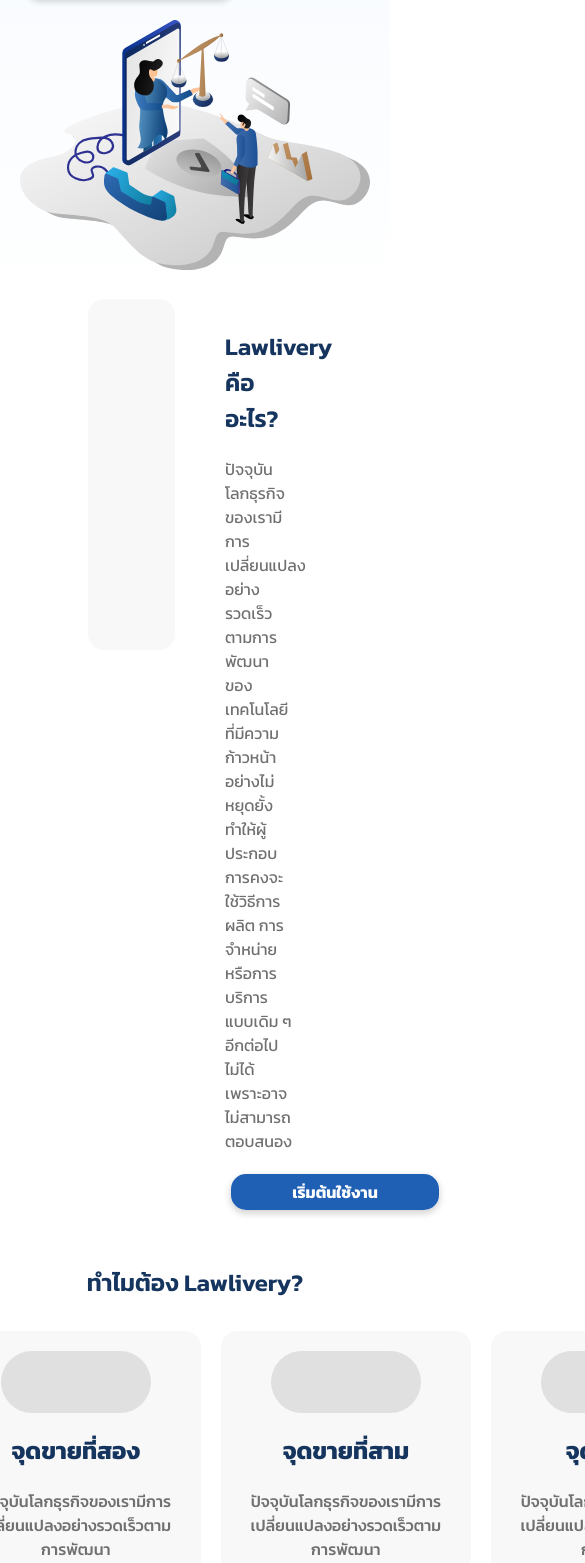
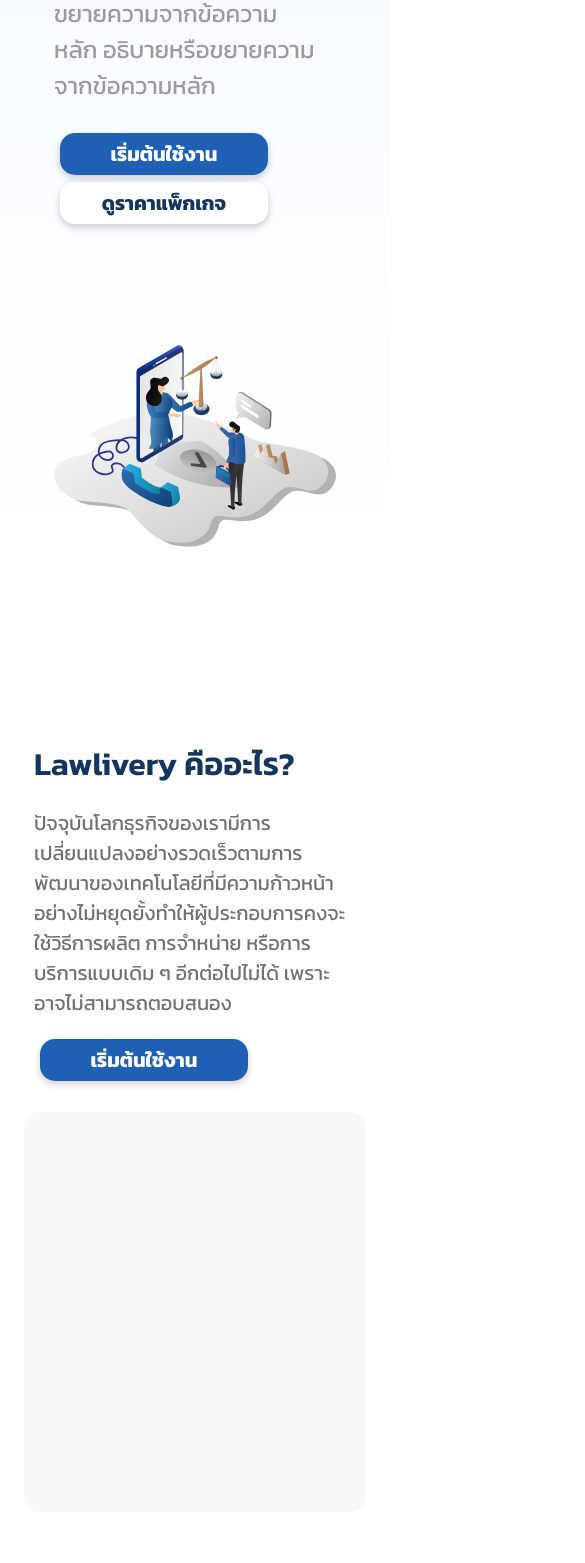
Before and after one commit to lwrydev/LWRY-Public, a Next.js app: page / in a window 390 px wide. Shown: the part 434-1997 px from the top of the page, 585 px wide, since content can reach past the window. Built offline with nearby package versions, Linux system fonts and the light colour scheme.

Commit message:
responsive

```diff
--- a/components/carousel/features/features.module.css
+++ b/components/carousel/features/features.module.css
@@ -20,14 +20,6 @@
   justify-content: center;
 }
 
-.featureAgBox {
-  position: relative;
-  right: 90px;
-  display: flex;
-  justify-content: center;
-  align-items: center;
-}
-
 .featureAngle {
   width: 60px;
   height: 60px;
@@ -40,6 +32,9 @@
   justify-content: center;
   align-items: center;
   cursor: pointer;
+  position: absolute;
+  margin-left: 50px;
+  z-index: 1;
 }
 
 .featureTitle {
--- a/pages/index.js
+++ b/pages/index.js
@@ -16,7 +16,7 @@
         <div className={styles.picture}></div>
         <div className={styles.mainBlock}>
           <div className='d-none d-xl-block col-xl-1'></div>
-          <div className='col-lg-6 col-xl-5'>
+          <div className='col-12 col-sm-6 col-md-6 col-lg-6 col-xl-5'>
             <div>
               <div className={styles.mainContentText}>ข้อความหลักเว็บไซต์</div>
               <div className={styles.mainContentDetails}>ข้อความย่อย อธิบายหรือขยายความจากข้อความหลัก อธิบายหรือขยายความจากข้อความหลัก</div>
@@ -26,77 +26,97 @@
               </div>
             </div>
           </div>
-          <div className='col-lg-6 col-xl-5'>
-            <Image src={IconHome} />
+          <div className='col-12 col-sm-6 col-md-6 col-lg-6 col-xl-5'>
+            <Image src={IconHome} height='400' />
           </div>
           <div className='d-none d-xl-block col-1'></div>
         </div>
       </div>
       <div className={styles.lwryDetailsBlock}>
-        <div className='d-flex'>
-          <div className='col-2'></div>
-          <div className='col-4'>
+        <div className='row flex-column-reverse flex-sm-column'>
+          <div className='col-lg-1 col-xl-2'></div>
+          <div className='col-lg-10 col-xl-4'>
             <div className={styles.lwryDetailsPic}></div>
           </div>
-          <div className='col-4'>
+          <div className='d-lg-block col-lg-1 d-xl-none'></div>
+          <div className='d-lg-block col-lg-1 d-xl-none'></div>
+          <div className='col-lg-10 col-xl-4'>
             <div className={styles.lwryDetails}>
               <div className={styles.detailsContentText}>Lawlivery คืออะไร?</div>
               <div className={styles.detailsContentDetails}>ปัจจุบันโลกธุรกิจของเรามีการเปลี่ยนแปลงอย่างรวดเร็วตามการพัฒนาของเทคโนโลยีที่มีความก้าวหน้า อย่างไม่หยุดยั้งทำให้ผู้ประกอบการคงจะใช้วิธีการผลิต การจำหน่าย หรือการบริการแบบเดิม ๆ อีกต่อไปไม่ได้ เพราะอาจไม่สามารถตอบสนอง</div>
               <Button className={styles.btnInit}>เริ่มต้นใช้งาน</Button>
             </div>
           </div>
-          <div className='col-2'></div>
+          <div className='col-lg-1 col-xl-2'></div>
         </div>
       </div>
       <div className={styles.aboutLwry}>
         <div className={styles.aboutLwryText}>ทำไมต้อง Lawlivery?</div>
         <div className='d-flex'>
-          <div className='col-2'></div>
-          <div className='col-9'>
-            <div className={styles.aboutLwryGrp}>
-              <div className={styles.aboutLwryBox}>
-                <div className={styles.aboutPic}></div>
-                <div className={styles.aboutTitle}>จุดขายที่หนึ่ง</div>
-                <div className={styles.aboutDetail}>ปัจจุบันโลกธุรกิจของเรามีการเปลี่ยนแปลงอย่างรวดเร็วตามการพัฒนา</div>
+          <div className='col-md-0 col-lg-1 col-xl-2'></div>
+          <div className='col-sm-12 col-md-12 col-lg-10 col-xl-8'>
+            <div className='d-md-flex'>
+              <div className={styles.aboutLwryBox + ' d-flex flex-row d-md-block'}>
+                <div className='col-4 col-sm-4 col-md-12'>
+                  <div className={styles.aboutPic}></div>
+                </div>
+                <div className='col-sm-8 col-md-12'>
+                  <div className={styles.aboutTitle + ' text-md-center'}>จุดขายที่หนึ่ง</div>
+                  <div className={styles.aboutDetail + ' text-md-center'}>ปัจจุบันโลกธุรกิจของเรามีการเปลี่ยนแปลงอย่างรวดเร็วตามการพัฒนา</div>
+                </div>
               </div>
-              <div className={styles.aboutLwryBox}>
-                <div className={styles.aboutPic}></div>
-                <div className={styles.aboutTitle}>จุดขายที่สอง</div>
-                <div className={styles.aboutDetail}>ปัจจุบันโลกธุรกิจของเรามีการเปลี่ยนแปลงอย่างรวดเร็วตามการพัฒนา</div>
+              <div className={styles.aboutLwryBox + ' d-flex flex-row d-md-block'}>
+                <div className='col-4 col-sm-4 col-md-12'>
+                  <div className={styles.aboutPic}></div>
+                </div>
+                <div className='col-sm-8 col-md-12'>
+                  <div className={styles.aboutTitle + ' text-md-center'}>จุดขายที่สอง</div>
+                  <div className={styles.aboutDetail + ' text-md-center'}>ปัจจุบันโลกธุรกิจของเรามีการเปลี่ยนแปลงอย่างรวดเร็วตามการพัฒนา</div>
+                </div>
               </div>
-              <div className={styles.aboutLwryBox}>
-                <div className={styles.aboutPic}></div>
-                <div className={styles.aboutTitle}>จุดขายที่สาม</div>
-                <div className={styles.aboutDetail}>ปัจจุบันโลกธุรกิจของเรามีการเปลี่ยนแปลงอย่างรวดเร็วตามการพัฒนา</div>
+              <div className={styles.aboutLwryBox + ' d-flex flex-row d-md-block'}>
+                <div className='col-4 col-sm-4 col-md-12'>
+                  <div className={styles.aboutPic}></div>
+                </div>
+                <div className='col-sm-8 col-md-12'>
+                  <div className={styles.aboutTitle + ' text-md-center'}>จุดขายที่สาม</div>
+                  <div className={styles.aboutDetail + ' text-md-center'}>ปัจจุบันโลกธุรกิจของเรามีการเปลี่ยนแปลงอย่างรวดเร็วตามการพัฒนา</div>
+                </div>
               </div>
-              <div className={styles.aboutLwryBox}>
-                <div className={styles.aboutPic}></div>
-                <div className={styles.aboutTitle}>จุดขายที่สี่</div>
-                <div className={styles.aboutDetail}>ปัจจุบันโลกธุรกิจของเรามีการเปลี่ยนแปลงอย่างรวดเร็วตามการพัฒนา</div>
+              <div className={styles.aboutLwryBox + ' d-flex flex-row d-md-block'}>
+                <div className='col-4 col-sm-4 col-md-12'>
+                  <div className={styles.aboutPic}></div>
+                </div>
+                <div className='col-sm-8 col-md-12'>
+                  <div className={styles.aboutTitle + ' text-md-center'}>จุดขายที่สี่</div>
+                  <div className={styles.aboutDetail + ' text-md-center'}>ปัจจุบันโลกธุรกิจของเรามีการเปลี่ยนแปลงอย่างรวดเร็วตามการพัฒนา</div>
+                </div>
               </div>
             </div>
           </div>
-          <div className='col-1'></div>
+          <div className='col-md-0 col-lg-1 col-xl-2'></div>
         </div>
       </div>
       <div className={styles.lwryDetailsBlock2}>
         <div className='d-flex'>
-          <div className='col-2'></div>
-          <div className='col-9'>
-            <div className='d-flex'>
-              <div className='col-6 d-flex align-items-center'>
+          <div className='col-sm-0 col-md-1 col-lg-1 col-xl-2'></div>
+          <div className='col-sm-12 col-md-10 col-lg-10 col-xl-8'>
+            <div className='row'>
+              <div className='col-sm-12 col-md-12 col-lg-12 col-xl-6 d-flex align-items-center'>
                 <div className={styles.lwryDetails}>
                   <div className={styles.detailsContentText}>Solution ของ Lawlivery</div>
                   <div className={styles.detailsContentDetails}>ปัจจุบันโลกธุรกิจของเรามีการเปลี่ยนแปลงอย่างรวดเร็วตามการพัฒนาของเทคโนโลยีที่มีความก้าวหน้า อย่างไม่หยุดยั้งทำให้ผู้ประกอบการคงจะใช้วิธีการผลิต การจำหน่าย หรือการบริการแบบเดิม ๆ อีกต่อไปไม่ได้ เพราะอาจไม่สามารถตอบสนอง</div>
                   <Button className={styles.btnInit}>เริ่มต้นใช้งาน</Button>
                 </div>
               </div>
-              <div className='col-6'>
+              <div className='col-1 d-md-none'></div>
+              <div className='col-sm-10 col-md-12 col-lg-12 col-xl-6'>
                 <div className={styles.lwryDetailsPic}></div>
               </div>
+              <div className='col-1 d-md-none'></div>
             </div>
           </div>
-          <div className='col-1'></div>
+          <div className='col-md-1 col-xl-2'></div>
         </div>
         <div className={styles.lwryDetails}>
         </div>
--- a/styles/globals.css
+++ b/styles/globals.css
@@ -42,3 +42,7 @@
   opacity: 0.3;
   cursor: pointer;
 }
+
+img, svg {
+  max-width: max-content !important;
+}
--- a/styles/home.module.css
+++ b/styles/home.module.css
@@ -157,20 +157,15 @@
 }
 
 .aboutLwryBox {
-  height: 350px;
   background: #F8F8F8 0% 0% no-repeat padding-box;
   border-radius: 16px;
   opacity: 1;
   margin: 10px;
   padding: 20px;
-  display: flex;
-  justify-content: center;
-  align-items: center;
-  flex-direction: column;
 }
 
 .aboutPic {
-  width: 150px;
+  max-width: 150px;
   height: 130px;
   background: #E0E0E0 0% 0% no-repeat padding-box;
   border-radius: 50px;
@@ -183,7 +178,7 @@
   letter-spacing: 0px;
   color: #15355F;
   opacity: 1;
-  padding: 20px 0;
+  padding: 10px 0 10px 10px;
 }
 
 .aboutDetail {
@@ -192,7 +187,7 @@
   letter-spacing: 0px;
   color: #707070;
   opacity: 1;
-  text-align: center;
+  padding-left: 10px;
 }
 
 .featureBlock {
@@ -314,72 +309,3 @@
   border-radius: 10px;
   opacity: 1;
 }
-
-@media (max-width: 500px) {
-  .mainBlock {
-    padding: 16px;
-  }
-
-  .mainContentText {
-    font-size: 24px;
-  }
-
-  .mainContentDetails {
-    font-size: 16px;
-  }
-
-  .btnGroup {
-    padding: 16px 0;
-  }
-
-  .btnInit {
-    font-size: 16px;
-  }
-
-  .btnInit:hover {
-    font-size: 16px;
-  }
-
-  .btnPrice {
-    font-size: 16px;
-  }
-
-  .btnPrice:hover {
-    font-size: 16px;
-  }
-
-  .lwryDetailsPic {
-    height: 90vw;
-    max-width: 98%;
-  }
-
-  .detailsContentText {
-    font-size: 24px;
-  }
-
-  .detailsContentDetails {
-    font-size: 16px;
-  }
-
-  .aboutLwryText {
-    font-size: 24px;
-    margin: 20px 0;
-  }
-
-  .aboutLwryBox {
-    flex: 0 0 250px;
-    height: 250px;
-  }
-
-  .featurePic {
-    max-width: 98%;
-  }
-
-  .featureText {
-    font-size: 30px;
-  }
-
-  .blogText {
-    font-size: 30px;
-  }
-}
```
Also changed, not shown: components/carousel/blogs/Blogs.js (+11 -10 lines), components/carousel/blogs/blogs.module.css (+3 -16 lines), components/carousel/features/Features.js (+17 -7 lines), components/footer/footer.js (+18 -16 lines).
